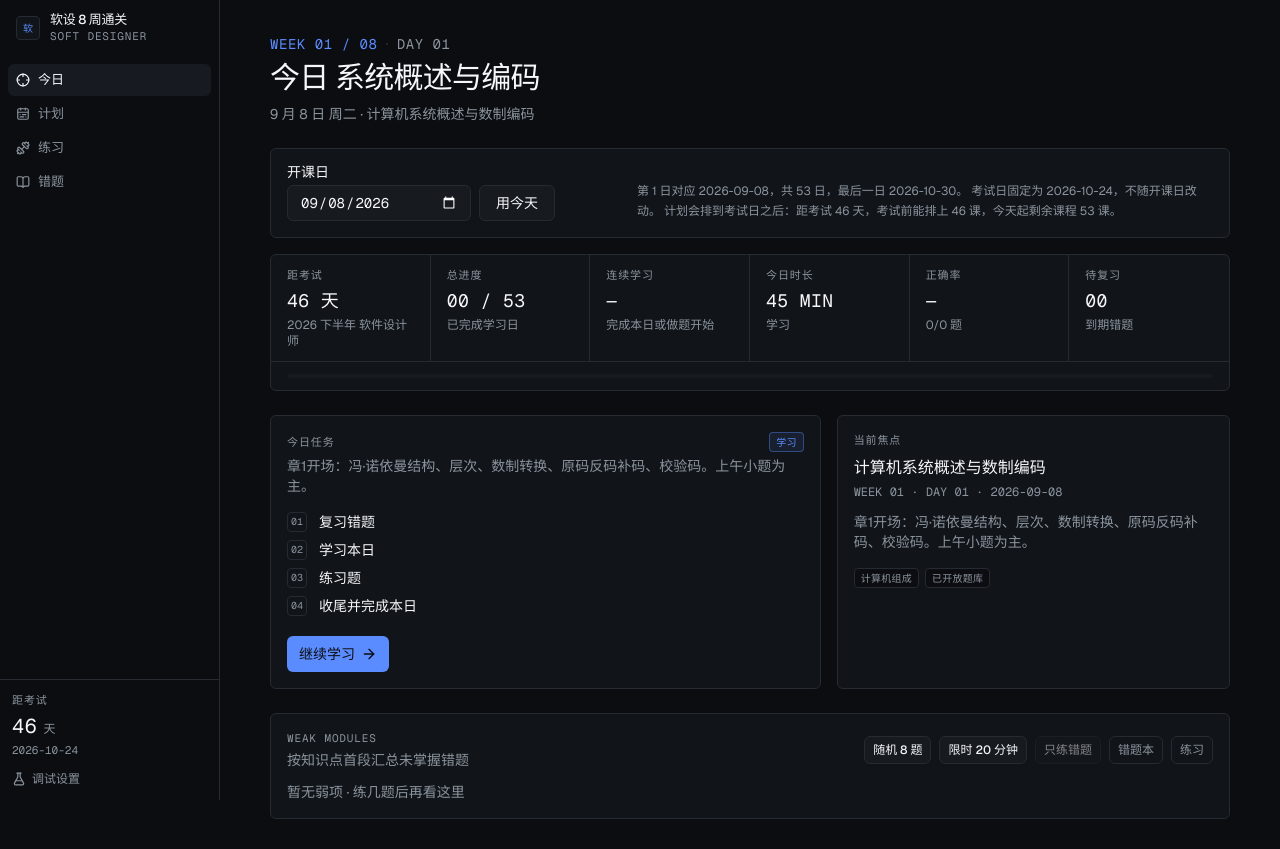
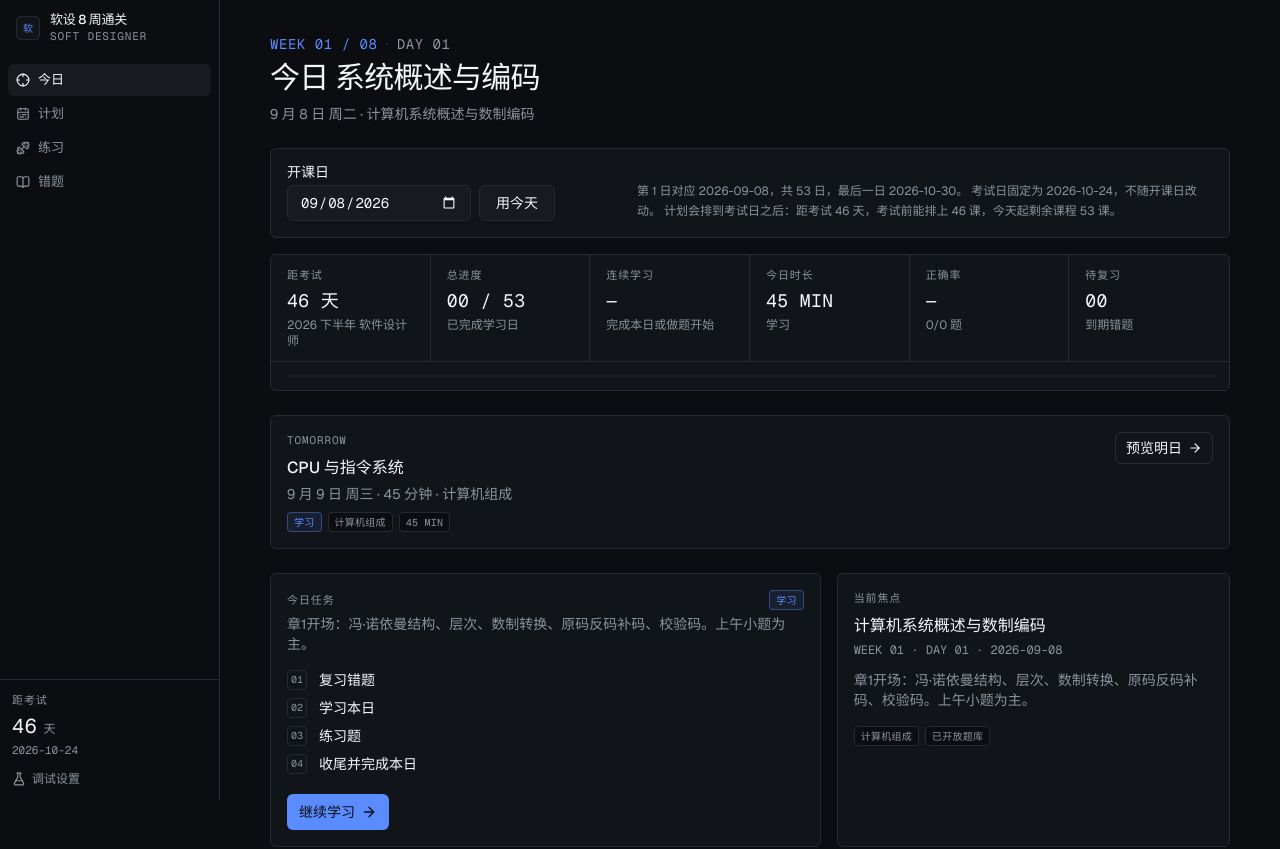
Before and after one commit to x1phyr/ruanshe-8weeks, a Next.js app: page /ruanshe-8weeks/ in a window 1280 px wide. Shown: the top 849 px of the page. Built offline with nearby package versions, Linux system fonts and the light colour scheme.

Commit message:
feat: module accuracy stats and tomorrow dashboard preview
Aggregate answers by StudyDay.module on practice, preview tomorrow's StudyDay on the dashboard, and keep the timed-drill README inventory accurate.

```diff
--- a/components/dashboard-view.tsx
+++ b/components/dashboard-view.tsx
@@ -23,6 +23,7 @@ import {
   scheduleDays,
 } from "@/lib/calendar";
 import {
+  addDaysISO,
   diffDays,
   examCountdown,
   formatDateCn,
@@ -193,6 +194,8 @@ export function DashboardView() {
           <Progress value={totalDays ? (doneCount / totalDays) * 100 : 0} />
         </div>
       </Surface>
+
+      <TomorrowPreview startDate={startDate} today={today} lastDate={lastDate} />
 
       {phase === "not-started" ? (
         <Surface className="mt-6 p-5">
@@ -397,6 +400,103 @@ function ActiveDayPanel({
         </div>
       </Surface>
     </div>
+  );
+}
+
+
+function TomorrowPreview({
+  startDate,
+  today,
+  lastDate,
+}: {
+  startDate: string;
+  today: string;
+  lastDate: string;
+}) {
+  const tomorrow = addDaysISO(today, 1);
+
+  if (today < startDate) {
+    return (
+      <Surface className="mt-6 p-4">
+        <div className="label-caps">TOMORROW</div>
+        <h2 className="mt-2 text-base font-medium">开课日</h2>
+        <p className="mt-1 text-sm text-muted-foreground">
+          学习从 {formatDateCn(startDate)}（{startDate}）开始，明天尚在开课前。
+        </p>
+        <Link
+          href="/plan"
+          className="mt-3 inline-flex h-8 items-center rounded-md border border-border px-2.5 text-sm hover:bg-muted"
+        >
+          查看计划
+        </Link>
+      </Surface>
+    );
+  }
+
+  if (tomorrow > lastDate) {
+    return (
+      <Surface className="mt-6 p-4">
+        <div className="label-caps">TOMORROW</div>
+        <h2 className="mt-2 text-base font-medium">计划已结束</h2>
+        <p className="mt-1 text-sm text-muted-foreground">
+          最后学习日是 {lastDate}，明天已无排课。用错题本和模块练习继续收口。
+        </p>
+        <div className="mt-3 flex flex-wrap gap-2">
+          <Link
+            href="/mistakes"
+            className="inline-flex h-8 items-center rounded-md border border-border px-2.5 text-sm hover:bg-muted"
+          >
+            错题本
+          </Link>
+          <Link
+            href="/practice"
+            className="inline-flex h-8 items-center rounded-md border border-border px-2.5 text-sm hover:bg-muted"
+          >
+            模块练习
+          </Link>
+        </div>
+      </Surface>
+    );
+  }
+
+  const day = getDayByDate(startDate, tomorrow);
+  if (!day) {
+    return (
+      <Surface className="mt-6 p-4">
+        <div className="label-caps">TOMORROW</div>
+        <h2 className="mt-2 text-base font-medium">计划已结束</h2>
+        <p className="mt-1 text-sm text-muted-foreground">
+          明天（{tomorrow}）不在课程表内。
+        </p>
+      </Surface>
+    );
+  }
+
+  return (
+    <Surface className="mt-6 p-4">
+      <div className="flex flex-wrap items-start justify-between gap-3">
+        <div className="min-w-0">
+          <div className="label-caps">TOMORROW</div>
+          <h2 className="mt-2 text-base font-medium">{day.title}</h2>
+          <p className="mt-1 text-sm text-muted-foreground">
+            {formatDateCn(tomorrow)} {weekdayLabel(tomorrow)} · {day.durationMin}{" "}
+            分钟 · {day.module}
+          </p>
+          <div className="mt-2 flex flex-wrap gap-1.5">
+            <KindPill tone="brand">{kindLabel[day.kind]}</KindPill>
+            <KindPill>{day.module}</KindPill>
+            <KindPill>{day.durationMin} MIN</KindPill>
+          </div>
+        </div>
+        <Link
+          href={dayHref(day)}
+          className="inline-flex h-8 shrink-0 items-center gap-1.5 rounded-md border border-border px-2.5 text-sm hover:bg-muted"
+        >
+          预览明日
+          <ArrowRight className="size-3.5" />
+        </Link>
+      </div>
+    </Surface>
   );
 }
 
--- a/components/practice-view.tsx
+++ b/components/practice-view.tsx
@@ -9,8 +9,12 @@ import { KindPill, PageFrame, PageHeader, Surface, EmptyState } from "@/componen
 import { QuizRun } from "@/components/learn/quiz-run";
 import { dayHref, getDayById, scheduleDays } from "@/lib/calendar";
 import { isUnlocked } from "@/lib/progress";
+import {
+  MODULE_STATS_MIN_ATTEMPTS,
+  topWeakModules,
+} from "@/lib/module-stats";
 import { useTrainerStore } from "@/lib/store";
-import type { Progress, Question, StudyDay } from "@/lib/types";
+import type { AnswerRecord, Progress, Question, StudyDay } from "@/lib/types";
 
 const SEARCH_DRILL_CAP = 50;
 
@@ -54,6 +58,7 @@ export function PracticeView() {
   const progress = useTrainerStore((s) => s.progress);
   const startDate = useTrainerStore((s) => s.startDate);
   const unlockAll = useTrainerStore((s) => s.unlockAll);
+  const answers = useTrainerStore((s) => s.answers);
   const studyDays = scheduleDays(startDate);
   const [module, setModule] = useState<string>("全部");
   const [search, setSearch] = useState("");
@@ -183,6 +188,7 @@ export function PracticeView() {
         title="按模块练习"
         description="按日历模块筛选专题，或一键刷本模块已解锁题。未解锁日只显示路线，不跳关。可用关键词搜题干 / 专题 / 知识路径；也可随机抽 20 题，或开限时 20 分钟模考手感。"
       />
+      <ModuleAccuracyBlock answers={answers} />
       <div className="mb-3 flex flex-wrap items-center gap-2 rounded-md border border-border bg-card/40 px-3 py-2">
         <div className="min-w-0 flex-1 font-mono text-[11px] text-muted-foreground">
           已解锁题池 {unlockedPool.length}
@@ -389,3 +395,51 @@ export function PracticeView() {
     </PageFrame>
   );
 }
+
+function ModuleAccuracyBlock({ answers }: { answers: AnswerRecord[] }) {
+  const weak = useMemo(
+    () => topWeakModules(answers, { minAttempts: MODULE_STATS_MIN_ATTEMPTS, limit: 5 }),
+    [answers],
+  );
+
+  return (
+    <Surface className="mb-4 p-3">
+      <div className="flex flex-wrap items-start justify-between gap-2">
+        <div>
+          <div className="label-caps">MODULE ACCURACY</div>
+          <p className="mt-0.5 text-xs text-muted-foreground">
+            按日历模块统计作答正确率 · 至少 {MODULE_STATS_MIN_ATTEMPTS} 次才计入弱项
+          </p>
+        </div>
+        {answers.length > 0 ? (
+          <span className="font-mono text-[11px] text-muted-foreground">
+            共 {answers.length} 次作答
+          </span>
+        ) : null}
+      </div>
+      {answers.length === 0 ? (
+        <p className="mt-2 text-sm text-muted-foreground">
+          暂无作答记录 · 练几题后再看弱项模块
+        </p>
+      ) : weak.length === 0 ? (
+        <p className="mt-2 text-sm text-muted-foreground">
+          各模块作答次数不足 {MODULE_STATS_MIN_ATTEMPTS}，再刷几题即可看到弱项排序
+        </p>
+      ) : (
+        <ul className="mt-2 divide-y divide-border border-t border-border">
+          {weak.map((item) => (
+            <li
+              key={item.module}
+              className="flex items-center justify-between gap-3 py-2 text-sm"
+            >
+              <span className="min-w-0 truncate">{item.module}</span>
+              <span className="mono-num shrink-0 text-muted-foreground">
+                {item.accuracy}% · {item.correct}/{item.attempts}
+              </span>
+            </li>
+          ))}
+        </ul>
+      )}
+    </Surface>
+  );
+}
--- /dev/null
+++ b/lib/module-stats.ts
@@ -0,0 +1,65 @@
+import { getDayById } from "@/lib/calendar";
+import { getQuestionById } from "@/data/questions";
+import type { AnswerRecord } from "@/lib/types";
+
+/** Minimum attempts before a module can rank as "weak". */
+export const MODULE_STATS_MIN_ATTEMPTS = 3;
+
+export interface ModuleAccuracy {
+  module: string;
+  attempts: number;
+  correct: number;
+  /** 0–100 rounded */
+  accuracy: number;
+}
+
+function resolveModule(answer: AnswerRecord): string {
+  const day = getDayById(answer.dayId);
+  if (day?.module) return day.module;
+  const question = getQuestionById(answer.questionId);
+  if (question?.knowledgePath) {
+    const head = question.knowledgePath.split("/")[0]?.trim();
+    if (head) return head;
+  }
+  if (question?.topic) return question.topic;
+  return "未分类";
+}
+
+/** Aggregate correct rate and attempt count per StudyDay.module (fallback: knowledgePath / topic). */
+export function moduleAccuracyFromAnswers(
+  answers: AnswerRecord[],
+): ModuleAccuracy[] {
+  const buckets = new Map<string, { attempts: number; correct: number }>();
+  for (const answer of answers) {
+    const module = resolveModule(answer);
+    const cur = buckets.get(module) ?? { attempts: 0, correct: 0 };
+    cur.attempts += 1;
+    if (answer.correct) cur.correct += 1;
+    buckets.set(module, cur);
+  }
+  return [...buckets.entries()]
+    .map(([module, { attempts, correct }]) => ({
+      module,
+      attempts,
+      correct,
+      accuracy: attempts === 0 ? 0 : Math.round((correct / attempts) * 100),
+    }))
+    .sort(
+      (a, b) =>
+        a.accuracy - b.accuracy ||
+        b.attempts - a.attempts ||
+        a.module.localeCompare(b.module, "zh"),
+    );
+}
+
+/** Lowest-accuracy modules that meet the min-attempt threshold (default top 5). */
+export function topWeakModules(
+  answers: AnswerRecord[],
+  opts?: { minAttempts?: number; limit?: number },
+): ModuleAccuracy[] {
+  const minAttempts = opts?.minAttempts ?? MODULE_STATS_MIN_ATTEMPTS;
+  const limit = opts?.limit ?? 5;
+  return moduleAccuracyFromAnswers(answers)
+    .filter((item) => item.attempts >= minAttempts)
+    .slice(0, limit);
+}
```
Also changed, not shown: 1 other file (tests, documents, lock files or other folders).
